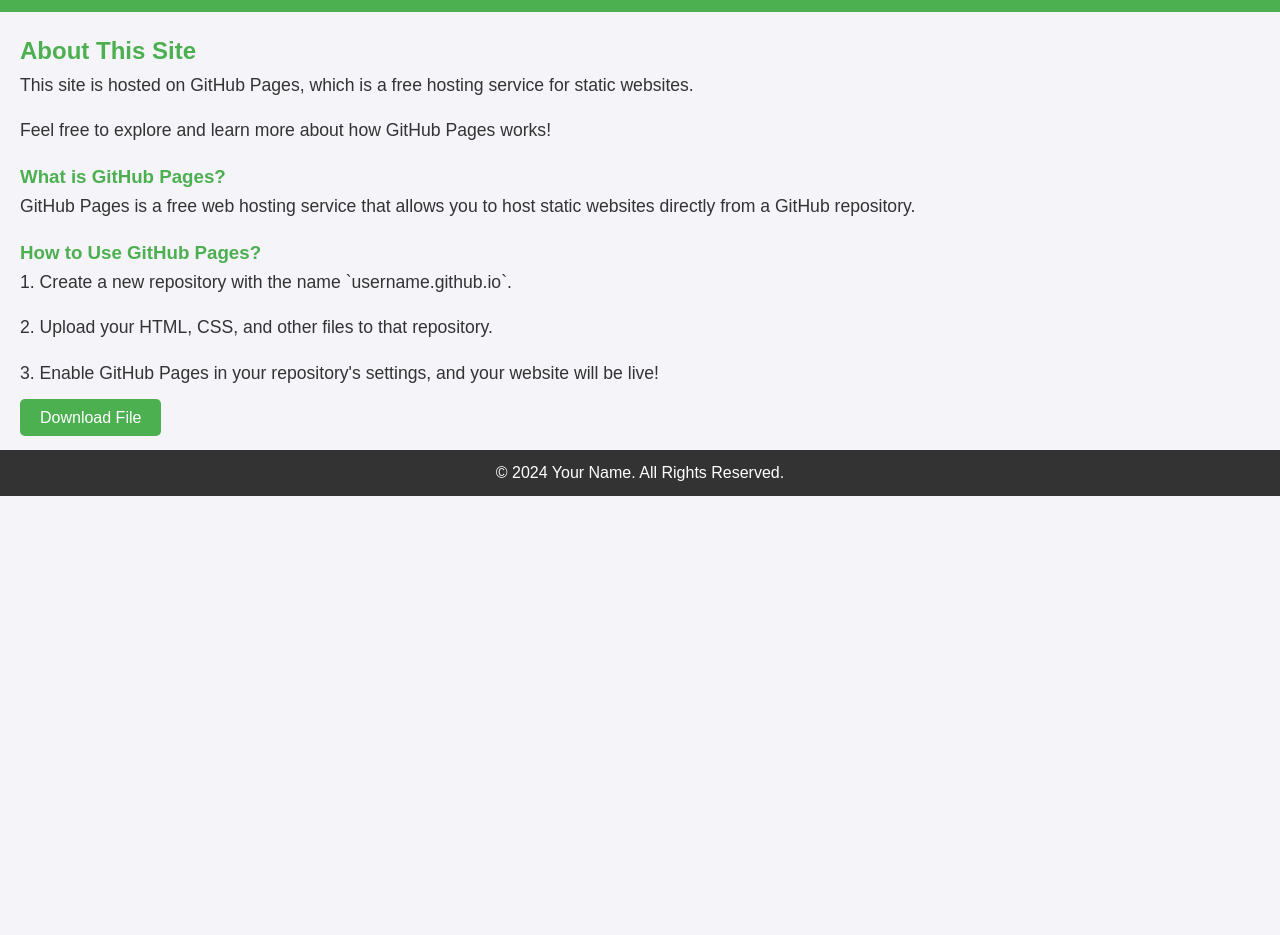
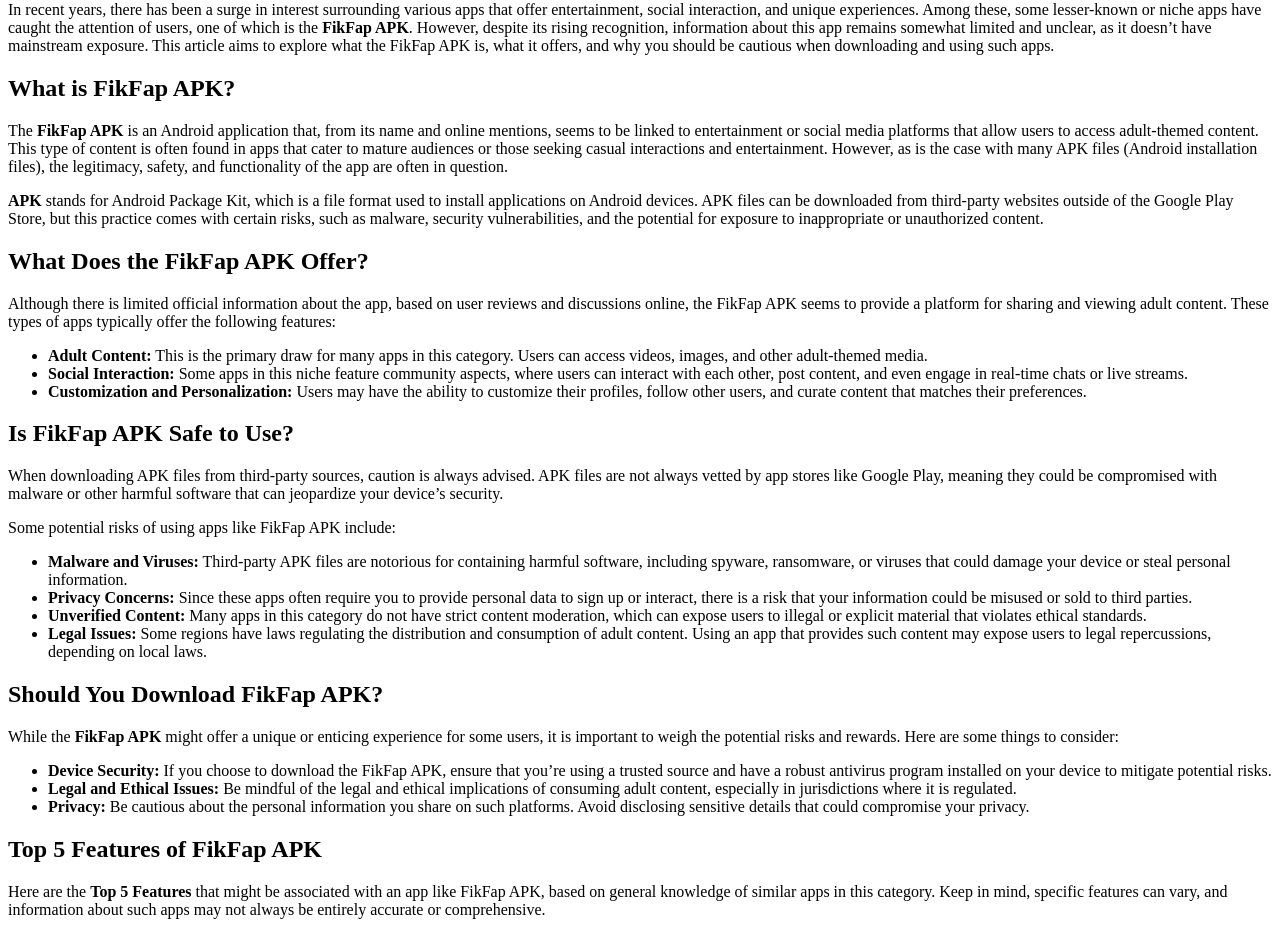
Before and after one commit to Kumarchandraaa/Fikfap, a plain HTML site: page index.html in a window 1280 px wide. Shown: the part 79-1014 px from the top of the page. Before the commit the page ends 800 px from the top, so only its background shows below. Drawn offline with Linux system fonts and the light colour scheme.

Commit message:
Update index.html

```diff
--- a/index.html
+++ b/index.html
@@ -7,105 +7,92 @@
     <meta name="google-site-verification" content="LcxkBsL9shWiDGtwpFUR_9rBxVA_NhSda_mweZdkm_I" />
     <title>Fikfak Apk Download</title>
 
-    <style>
-        /* Basic Reset */
-        * {
-            margin: 0;
-            padding: 0;
-            box-sizing: border-box;
-        }
-
-        /* Body Styling */
-        body {
-            font-family: Arial, sans-serif;
-            background-color: #f4f4f9;
-            color: #333;
-            line-height: 1.6;
-            margin: 0;
-            padding: 0;
-        }
-
-        /* Header Styling */
-        header {
-            background-color: #4CAF50;
-            color: white;
-            text-align: center;
-            padding: 20px;
-        }
-
-        header h1 {
-            font-size: 2em;
-        }
-
-        /* Main Content Styling */
-        main {
-            padding: 20px;
-        }
-
-        main h2, main h3 {
-            color: #4CAF50;
-        }
-
-        main p {
-            margin-bottom: 1em;
-            font-size: 1.1em;
-        }
-
-        /* Footer Styling */
-        footer {
-            text-align: center;
-            padding: 10px;
-            background-color: #333;
-            color: white;
-        }
-
-        /* Download Button Styling */
-        .download-btn {
-            background-color: #4CAF50;
-            color: white;
-            padding: 10px 20px;
-            font-size: 1em;
-            border: none;
-            border-radius: 5px;
-            cursor: pointer;
-            text-decoration: none;
-        }
-
-        .download-btn:hover {
-            background-color: #45a049;
-        }
-
-    </style>
+    <title>FikFap APK: What You Need to Know</title>
 </head>
 <body>
-
-    <!-- Header Section -->
     <header>
-        <h1>Fikfak Apk Download</h1>
+        <h1>FikFap APK: What You Need to Know</h1>
     </header>
 
-    <!-- Main Content Section -->
-    <main>
-        <h2>About This Site</h2>
-        <p>This site is hosted on GitHub Pages, which is a free hosting service for static websites.</p>
-        <p>Feel free to explore and learn more about how GitHub Pages works!</p>
+    <section>
+        <p>In recent years, there has been a surge in interest surrounding various apps that offer entertainment, social interaction, and unique experiences. Among these, some lesser-known or niche apps have caught the attention of users, one of which is the <strong>FikFap APK</strong>. However, despite its rising recognition, information about this app remains somewhat limited and unclear, as it doesn’t have mainstream exposure. This article aims to explore what the FikFap APK is, what it offers, and why you should be cautious when downloading and using such apps.</p>
+    </section>
 
-        <h3>What is GitHub Pages?</h3>
-        <p>GitHub Pages is a free web hosting service that allows you to host static websites directly from a GitHub repository.</p>
+    <section>
+        <h2>What is FikFap APK?</h2>
+        <p>The <strong>FikFap APK</strong> is an Android application that, from its name and online mentions, seems to be linked to entertainment or social media platforms that allow users to access adult-themed content. This type of content is often found in apps that cater to mature audiences or those seeking casual interactions and entertainment. However, as is the case with many APK files (Android installation files), the legitimacy, safety, and functionality of the app are often in question.</p>
 
-        <h3>How to Use GitHub Pages?</h3>
-        <p>1. Create a new repository with the name `username.github.io`.</p>
-        <p>2. Upload your HTML, CSS, and other files to that repository.</p>
-        <p>3. Enable GitHub Pages in your repository's settings, and your website will be live!</p>
+        <p><strong>APK</strong> stands for Android Package Kit, which is a file format used to install applications on Android devices. APK files can be downloaded from third-party websites outside of the Google Play Store, but this practice comes with certain risks, such as malware, security vulnerabilities, and the potential for exposure to inappropriate or unauthorized content.</p>
+    </section>
 
-        <!-- Download Button -->
-        <a href="path/to/your/file.txt" class="download-btn" download>Download File</a>
-    </main>
+    <section>
+        <h2>What Does the FikFap APK Offer?</h2>
+        <p>Although there is limited official information about the app, based on user reviews and discussions online, the FikFap APK seems to provide a platform for sharing and viewing adult content. These types of apps typically offer the following features:</p>
+        <ul>
+            <li><strong>Adult Content:</strong> This is the primary draw for many apps in this category. Users can access videos, images, and other adult-themed media.</li>
+            <li><strong>Social Interaction:</strong> Some apps in this niche feature community aspects, where users can interact with each other, post content, and even engage in real-time chats or live streams.</li>
+            <li><strong>Customization and Personalization:</strong> Users may have the ability to customize their profiles, follow other users, and curate content that matches their preferences.</li>
+        </ul>
+    </section>
 
-    <!-- Footer Section -->
-    <footer>
-        <p>&copy; 2024 Your Name. All Rights Reserved.</p>
-    </footer>
+    <section>
+        <h2>Is FikFap APK Safe to Use?</h2>
+        <p>When downloading APK files from third-party sources, caution is always advised. APK files are not always vetted by app stores like Google Play, meaning they could be compromised with malware or other harmful software that can jeopardize your device’s security.</p>
+        <p>Some potential risks of using apps like FikFap APK include:</p>
+        <ul>
+            <li><strong>Malware and Viruses:</strong> Third-party APK files are notorious for containing harmful software, including spyware, ransomware, or viruses that could damage your device or steal personal information.</li>
+            <li><strong>Privacy Concerns:</strong> Since these apps often require you to provide personal data to sign up or interact, there is a risk that your information could be misused or sold to third parties.</li>
+            <li><strong>Unverified Content:</strong> Many apps in this category do not have strict content moderation, which can expose users to illegal or explicit material that violates ethical standards.</li>
+            <li><strong>Legal Issues:</strong> Some regions have laws regulating the distribution and consumption of adult content. Using an app that provides such content may expose users to legal repercussions, depending on local laws.</li>
+        </ul>
+    </section>
+
+    <section>
+        <h2>Should You Download FikFap APK?</h2>
+        <p>While the <strong>FikFap APK</strong> might offer a unique or enticing experience for some users, it is important to weigh the potential risks and rewards. Here are some things to consider:</p>
+        <ul>
+            <li><strong>Device Security:</strong> If you choose to download the FikFap APK, ensure that you’re using a trusted source and have a robust antivirus program installed on your device to mitigate potential risks.</li>
+            <li><strong>Legal and Ethical Issues:</strong> Be mindful of the legal and ethical implications of consuming adult content, especially in jurisdictions where it is regulated.</li>
+            <li><strong>Privacy:</strong> Be cautious about the personal information you share on such platforms. Avoid disclosing sensitive details that could compromise your privacy.</li>
+        </ul>
+    </section>
+
+    <section>
+        <h2>Top 5 Features of FikFap APK</h2>
+        <p>Here are the <strong>Top 5 Features</strong> that might be associated with an app like FikFap APK, based on general knowledge of similar apps in this category. Keep in mind, specific features can vary, and information about such apps may not always be entirely accurate or comprehensive.</p>
+
+        <h3>1. Adult Content Library</h3>
+        <p>The primary feature of apps like FikFap APK is typically an extensive library of adult-themed content. This can include a wide range of videos, images, and other media types catering to various interests and preferences. Content is often organized into categories or genres, allowing users to quickly access the material that appeals to them.</p>
+
+        <h3>2. Social Features and Interaction</h3>
+        <p>Many adult content apps include social interaction tools. This can include features like:</p>
+        <ul>
+            <li><strong>User Profiles:</strong> Where users can create and customize profiles.</li>
+            <li><strong>Messaging or Chat:</strong> Enabling communication between users.</li>
+            <li><strong>Live Streaming:</strong> Some apps allow users to participate in or watch live streams, either for content sharing or interactions in real-time.</li>
+        </ul>
+
+        <h3>3. Content Personalization and Recommendations</h3>
+        <p>Most apps in this category offer personalized experiences based on users’ viewing history or preferences. This feature suggests new content or profiles to follow, making the experience more tailored and dynamic. Machine learning algorithms often power these recommendations to enhance user engagement.</p>
+
+        <h3>4. Privacy and Security Controls</h3>
+        <p>Given the sensitive nature of the content, privacy features are crucial. These might include:</p>
+        <ul>
+            <li><strong>Incognito Mode:</strong> To browse content without leaving traces on the app or device.</li>
+            <li><strong>Data Encryption:</strong> Ensuring that personal data and interactions are secure.</li>
+            <li><strong>Profile Anonymity:</strong> Users can choose to hide their identities or remain anonymous.</li>
+        </ul>
+
+        <h3>5. Content Uploading and Sharing</h3>
+        <p>A common feature in these apps is the ability for users to upload their own content, whether it's videos, photos, or other media. This allows for a more interactive experience where users can share their content with others, comment, like, or engage with videos uploaded by other community members.</p>
+    </section>
+
+    <section>
+        <h2>Conclusion</h2>
+        <p>These features make adult content apps like <strong>FikFap APK</strong> interactive and customizable. However, due to the nature of such apps, it is important to exercise caution when downloading or engaging with them. Always prioritize your privacy and security, and ensure you're using trusted sources.</p>
+
+        <p>As with any app that involves mature content or third-party downloads, it’s essential to stay informed and exercise careful judgment before proceeding with installation. If you're uncertain about an app's credibility or safety, it might be best to stick with well-known alternatives available on trusted platforms like Google Play.</p>
+    </section>
 
 </body>
-</html>
+            </html>
```
